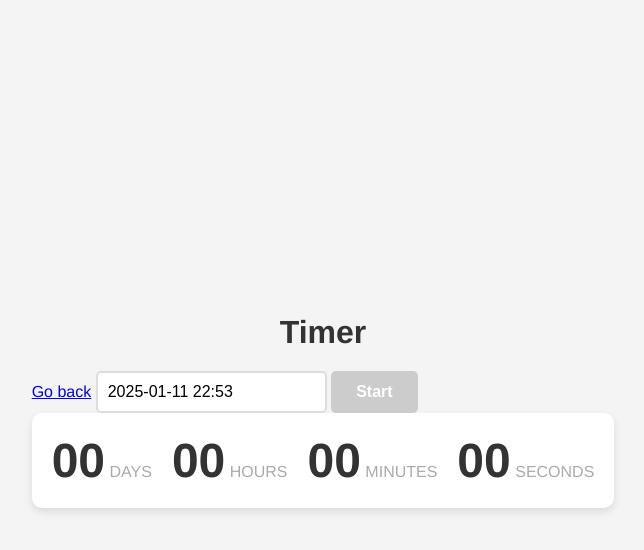
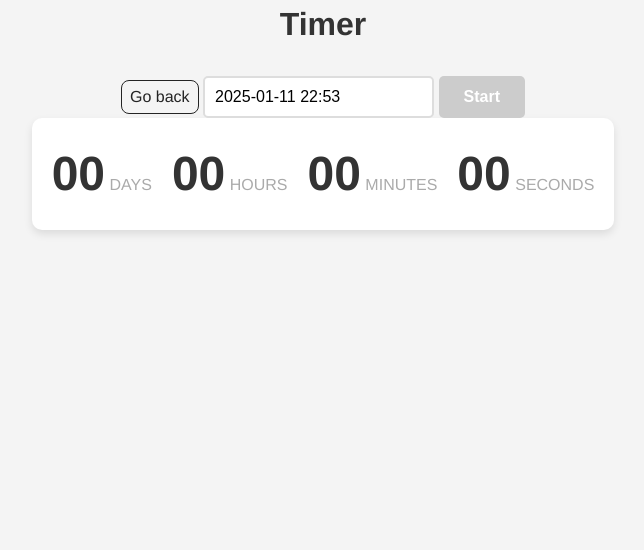
Before and after one commit to Jul88T/goit-js-hw-10, a plain HTML site: page 1-timer.html in a window 1280 px wide. Shown: the whole page, without its empty margins (317-961 px from the left). Drawn offline with nearby package versions, Linux system fonts and the light colour scheme; some packages are replaced by stand-ins of ours; a script that the page names is missing.

Commit message:
Deploying to gh-pages from @ Jul88T/goit-js-hw-10@32a46345eee0f65d9c234039044ac543f5004174 🚀

```diff
--- a/1-timer.html
+++ b/1-timer.html
@@ -13,12 +13,12 @@
       href="https://cdn.jsdelivr.net/npm/izitoast/dist/css/iziToast.min.css"
       rel="stylesheet"
     />
-    <!-- <link rel="stylesheet" href="./css/styles.css" /> -->
     <script type="module" crossorigin src="/goit-js-hw-10/1-timer.js"></script>
     <link rel="modulepreload" crossorigin href="/goit-js-hw-10/assets/modulepreload-polyfill-B5Qt9EMX.js">
     <link rel="modulepreload" crossorigin href="/goit-js-hw-10/assets/vendor-BbbuE1sJ.js">
     <link rel="stylesheet" crossorigin href="/goit-js-hw-10/assets/vendor-CZjNVMTf.css">
     <link rel="stylesheet" crossorigin href="/goit-js-hw-10/assets/1-timer-oW35g_Bd.css">
+    <link rel="stylesheet" crossorigin href="/goit-js-hw-10/assets/styles-kqN67tq_.css">
   </head>
   <body>
     <main>
--- a/1-timer.js
+++ b/1-timer.js
@@ -1,2 +1,2 @@
-import"./assets/modulepreload-polyfill-B5Qt9EMX.js";import{f as h,i as y}from"./assets/vendor-BbbuE1sJ.js";function r(e){return e.toString().padStart(2,"0")}function b(e){const s=Math.floor(e/864e5),l=Math.floor(e%864e5/36e5),m=Math.floor(e%864e5%36e5/6e4),f=Math.floor(e%864e5%36e5%6e4/1e3);return{days:s,hours:l,minutes:m,seconds:f}}const D=h("#datetime-picker",{enableTime:!0,time_24hr:!0,defaultDate:new Date,minuteIncrement:1,onClose(e){const n=e[0],t=document.querySelector("#start-btn");n<=new Date?(y.error({title:"Error",message:"Please choose a date in the future"}),t.disabled=!0):t.disabled=!1}}),d=document.querySelector("#start-btn"),o=document.querySelectorAll(".timer .value");let i,u=null;function S(){u=D.selectedDates[0],d.disabled=!0,document.querySelector("#datetime-picker").disabled=!0,i=setInterval(()=>{const n=u-new Date;if(n<=0)clearInterval(i),o.forEach(t=>t.textContent="00");else{const{days:t,hours:a,minutes:c,seconds:s}=b(n);o[0].textContent=r(t),o[1].textContent=r(a),o[2].textContent=r(c),o[3].textContent=r(s)}},1e3)}d.addEventListener("click",S);
+import"./assets/modulepreload-polyfill-B5Qt9EMX.js";/* empty css                      */import{f as h,i as y}from"./assets/vendor-BbbuE1sJ.js";function r(t){return t.toString().padStart(2,"0")}function b(t){const s=Math.floor(t/864e5),l=Math.floor(t%864e5/36e5),m=Math.floor(t%864e5%36e5/6e4),f=Math.floor(t%864e5%36e5%6e4/1e3);return{days:s,hours:l,minutes:m,seconds:f}}const p=h("#datetime-picker",{enableTime:!0,time_24hr:!0,defaultDate:new Date,minuteIncrement:1,onClose(t){const n=t[0],e=document.querySelector("#start-btn");n<=new Date?(y.error({title:"Error",message:"Please choose a date in the future"}),e.disabled=!0):e.disabled=!1}}),d=document.querySelector("#start-btn"),o=document.querySelectorAll(".timer .value");let i,u=null;function D(){u=p.selectedDates[0],d.disabled=!0,document.querySelector("#datetime-picker").disabled=!0,i=setInterval(()=>{const n=u-new Date;if(n<=0)clearInterval(i),o.forEach(e=>e.textContent="00");else{const{days:e,hours:a,minutes:c,seconds:s}=b(n);o[0].textContent=r(e),o[1].textContent=r(a),o[2].textContent=r(c),o[3].textContent=r(s)}},1e3)}d.addEventListener("click",D);
 //# sourceMappingURL=1-timer.js.map
```
Also changed, not shown: 1 other file.
